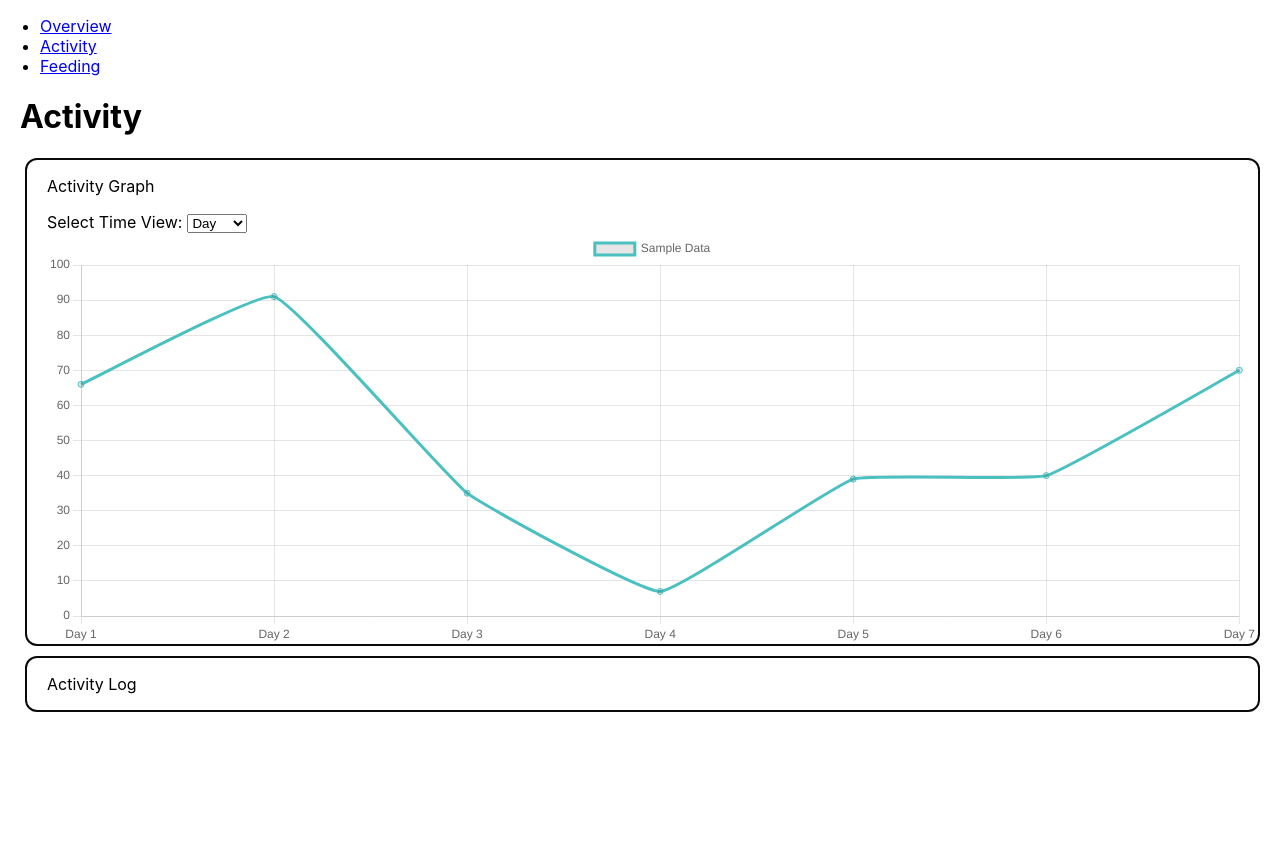
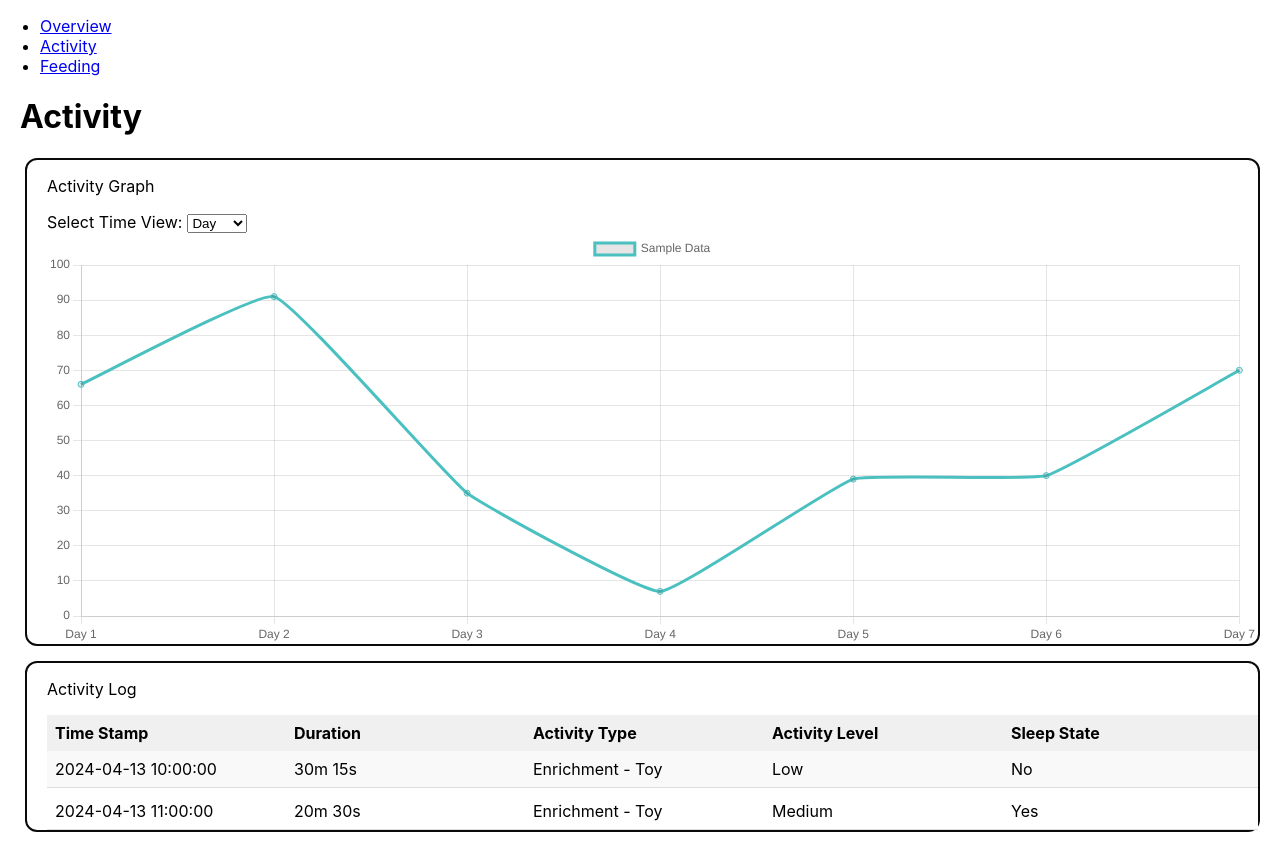
Before and after one commit to kmohan00/octopus, a React (Create React App) app: page /activity in a window 1280 px wide. Before the commit the page ends 800 px from the top, so only its background shows below. Built offline with nearby package versions, Linux system fonts and the light colour scheme.

Commit message:
Updated activity log

```diff
--- a/src/Activity.js
+++ b/src/Activity.js
@@ -85,6 +85,27 @@ function Activity() {
     selectedData = dataByMonths;
   }
 
+  //Log below!
+
+  // Initial log data
+  const [log, setLog] = useState([
+    {
+      timeStamp: '2024-04-13 10:00:00',
+      duration: '30m 15s',
+      type: 'Enrichment - Toy',
+      level: 'Low',
+      sleepState: 'No',
+    },
+    {
+      timeStamp: '2024-04-13 11:00:00',
+      duration: '20m 30s',
+      type: 'Enrichment - Toy',
+      level: 'Medium',
+      sleepState: 'Yes',
+    },
+    // Add more log entries as needed
+  ]);
+
   return (
     <div className='main'>
             <h1>Activity</h1>
@@ -104,11 +125,30 @@ function Activity() {
               </div>
               <Line className='line' data={selectedData} options={options} />
             </div>
-            <div className='log'>
+            <div className='mlog'>
               <p>
                 Activity Log
               </p>
-
+              <div className="activity-log-container">
+                <div className="header">
+                  <div>Time Stamp</div>
+                  <div>Duration</div>
+                  <div>Activity Type</div>
+                  <div>Activity Level</div>
+                  <div>Sleep State</div>
+                </div>
+                <div className="log">
+                  {log.map((entry, index) => (
+                    <div key={index} className="log-entry">
+                      <div>{entry.timeStamp}</div>
+                      <div>{entry.duration}</div>
+                      <div>{entry.type}</div>
+                      <div>{entry.level}</div>
+                      <div>{entry.sleepState}</div>
+                    </div>
+                  ))}
+                </div>
+              </div>
             </div>
     </div>
   );
--- a/src/index.css
+++ b/src/index.css
@@ -67,13 +67,15 @@ code {
   /* max-height: 90%; */
   max-height: 85%;
 }
-.log{
+.mlog{
   border: 2px solid #090a0a;
   border-radius: 12px;
   margin: 5px;
   margin-top: 10px;
   padding-left: 20px;
   margin-right: 20px;
+  margin-bottom: 10px;
+  margin-top: 15px;
 }
 .horiz{
   display: flex;
@@ -97,3 +99,33 @@ code {
   padding-left: 20px;
   padding-right: 20px;
 }
+/* Activity Log Styling Below */
+.activity-log-container {
+  width: 100%;
+  max-height: 300px; /* Adjust the maximum height as needed */
+  overflow-y: auto;
+}
+.header {
+  display: grid;
+  grid-template-columns: repeat(5, 1fr);
+  font-weight: bold;
+  background-color: #f0f0f0;
+  padding: 8px;
+}
+.log {
+  display: grid;
+  grid-template-columns: repeat(5, 1fr);
+  gap: 5px;
+  display: flex;
+  flex-direction: column;
+}
+.log-entry {
+  display: grid;
+  grid-template-columns: repeat(5, 1fr);
+  background-color: #f9f9f9;
+  padding: 8px;
+  border-bottom: 1px solid #ddd;
+}
+.log-entry:nth-child(even) {
+  background-color: #ffffff;
+}
```
